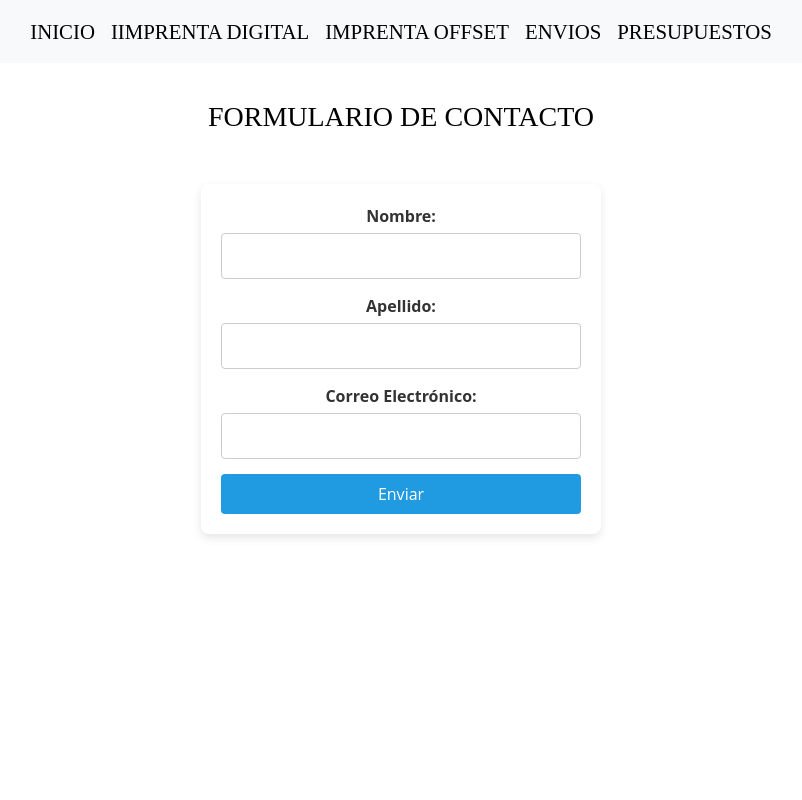
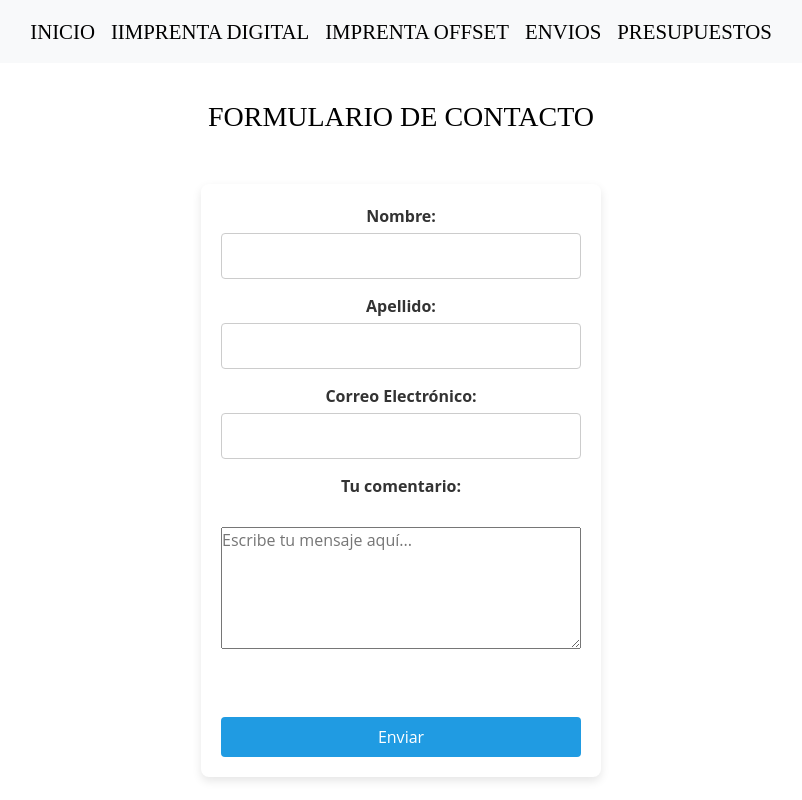
Before and after one commit to odoi21/Desarollo-web-coder, a website: page pages/presupuestos.html in a window 1280 px wide. Shown: the top 800 px of the page, without its empty margins (239-1041 px from the left). Drawn offline with nearby package versions, Linux system fonts and the light colour scheme; a web font is replaced by a local one.

Commit message:
add: text area a form

```diff
--- a/pages/presupuestos.html
+++ b/pages/presupuestos.html
@@ -67,6 +67,10 @@
                     <label for="correo">Correo Electrónico:</label>
                     <input type="email" id="correo" name="correo" required>
 
+                    <label for="comentario">Tu comentario:</label><br>
+                    <textarea id="comentario" name="comentario" rows="5" cols="50" placeholder="Escribe tu mensaje aquí..."></textarea><br><br>
+
+
                     <button class="btn-form" type="submit">Enviar</button>
                 </form>
             </div>
--- a/sass/presets/_presupuestos.scss
+++ b/sass/presets/_presupuestos.scss
@@ -40,6 +40,7 @@ input {
 }
 
 .btn-form {
+    margin-top: 20px;
     padding: 8px;
     border: none;
     border-radius: 4px;
```
Also changed, not shown: css/style.css, 1 other file.
